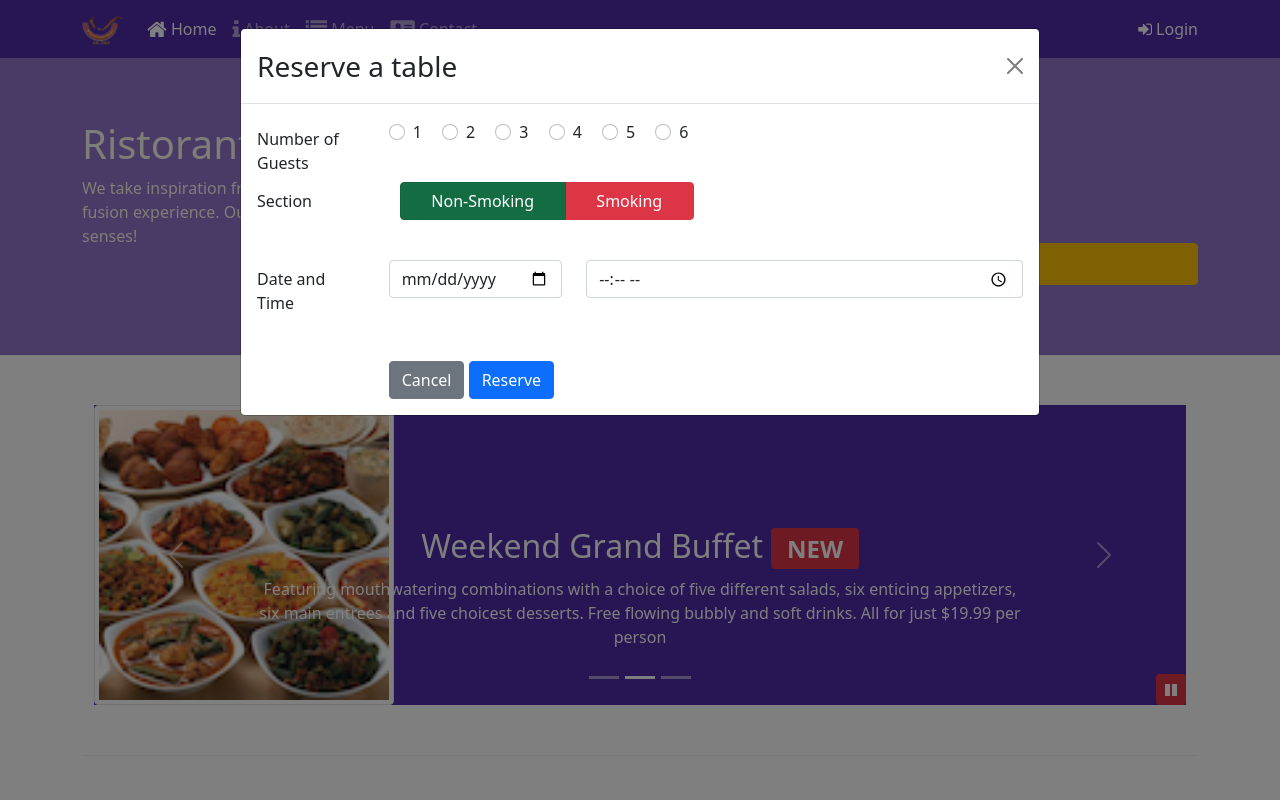
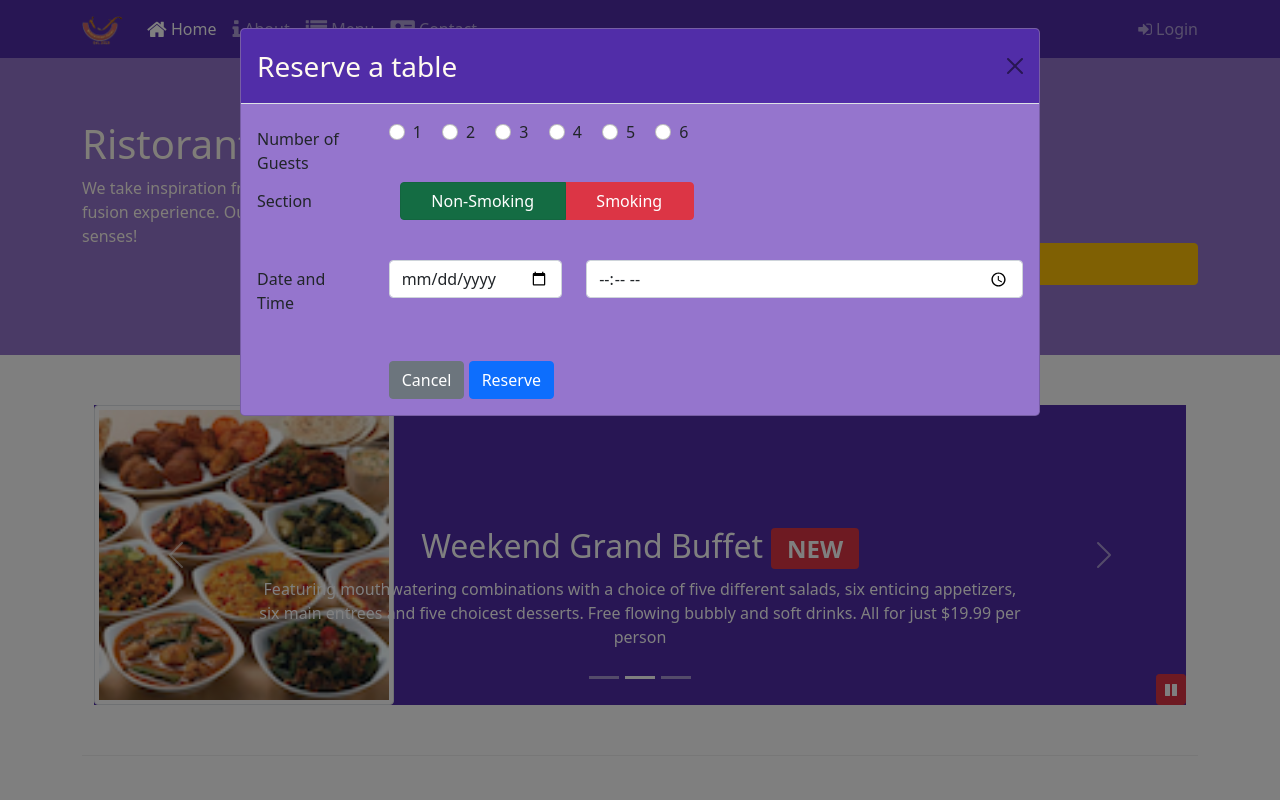
Before and after one commit to adamabljd/Getting_started_with_bootstrap, a website: page index.html in a window 1280 px wide. Both pictures are taken after a click on the button "Reserve Table". Shown: the top 800 px of the page. Drawn offline with nearby package versions, Linux system fonts and the light colour scheme.

Commit message:
Assignment 4

```diff
--- a/css/styles.scss
+++ b/css/styles.scss
@@ -67,3 +67,15 @@ body {
     bottom: 0px;
     z-index: 1;
 }
+
+.modal {
+    .modal-content {
+        background: $background-light;
+        .modal-header {
+            background: $background-dark;
+            .modal-title {
+                color: floralwhite;
+            }
+        }
+    }
+}
--- a/index.html
+++ b/index.html
@@ -32,9 +32,8 @@
                 </ul>
 
             </div>
-            <span class="navbar-text">
-                <a data-bs-toggle="modal" data-bs-target="#loginModal">
-                <span class="fa fa-sign-in"></span> Login</a>
+            <span class="navbar-text" id="loginText">
+                <span class="fa fa-sign-in" ></span> Login</a>
             </span>
         </div>
     </nav>
@@ -154,7 +153,9 @@
                 </div>
                 <div class="col-12 col-sm align-self-center">
                     <img src="img/logo.png" class="img-fluid">
-                    <a role="button" class="btn btn-block nav-link btn-warning" data-bs-toggle="modal" data-bs-target="#reserveModal">Reserve Table</a>
+                    <div>
+                        <a role="button" class="btn btn-block nav-link btn-warning" id="reserveBtn">Reserve Table</a>
+                    </div>
                 </div>
             </div>
         </div>
@@ -318,6 +319,27 @@
             }
         });
     </script>
+    <script>
+        var loginModal = new bootstrap.Modal(document.getElementById('loginModal'), {
+            keyboard: false
+        })
+
+        // Get the button that opens the modal
+        var loginSpan = document.getElementById("loginText");
+        loginSpan.onclick = function() {
+            loginModal.show();
+        }
+
+        var reserveModal = new bootstrap.Modal(document.getElementById('reserveModal'), {
+            keyboard: false
+        })
+
+        // Get the button that opens the modal
+        var reserveBtn = document.getElementById("reserveBtn");
+        reserveBtn.onclick = function() {
+            reserveModal.show();
+        }
+    </script>
 
 </body>
 
```
Also changed, not shown: css/styles.css.
